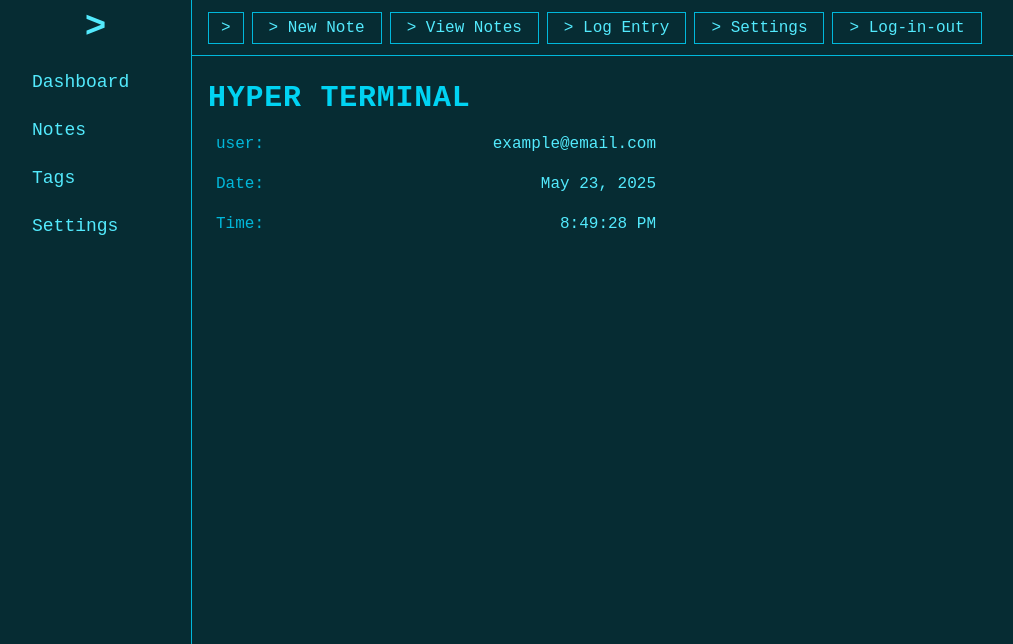
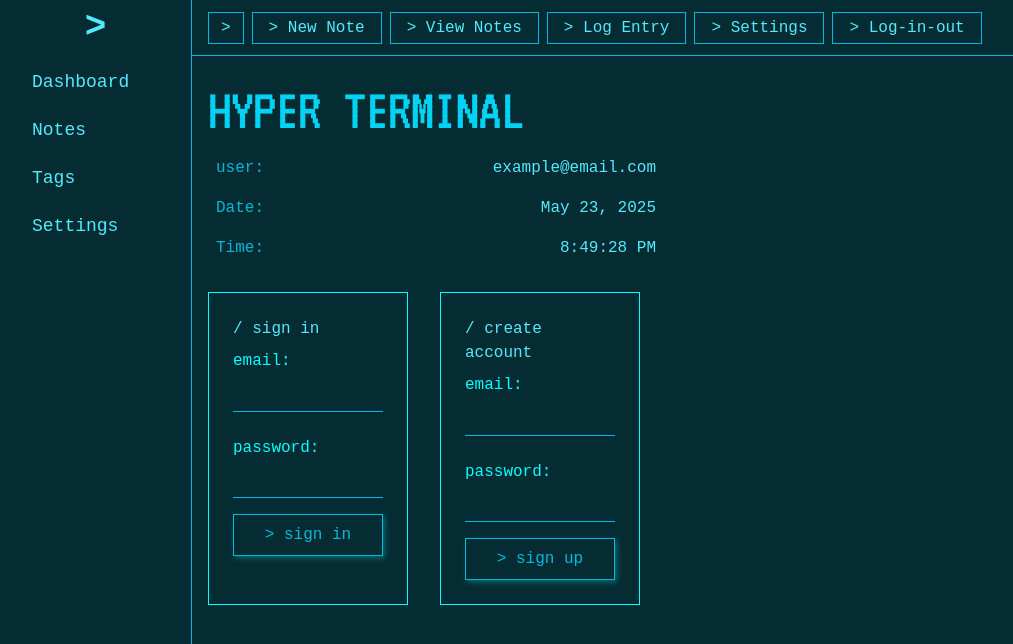
Before and after one commit to thachghub/terminal-notes-app-v2, a Next.js app: page /dashboard in a window 1280 px wide. Shown: the top 644 px of the page, without its empty margins (0-1013 px from the left). Built offline with nearby package versions, Linux system fonts and the light colour scheme; a web font is replaced by a local one.

Commit message:
feat: Add master login panel with horizontal alignment
- Added VT323 font for title
- Implemented login panel with sign in and sign up forms
- Aligned panels horizontally
- Added terminal-style styling and animations

```diff
--- a/src/app/globals.css
+++ b/src/app/globals.css
@@ -19,11 +19,18 @@
   }
 }
 
-/* Terminal-style font */
+/* Terminal-style fonts */
 @font-face {
   font-family: 'TerminalFont';
   src: url('/fonts/terminal-font.woff2') format('woff2'),
        url('/fonts/terminal-font.woff') format('woff');
+  font-weight: normal;
+  font-style: normal;
+}
+
+@font-face {
+  font-family: 'VT323';
+  src: url('/fonts/vt323.woff2') format('woff2');
   font-weight: normal;
   font-style: normal;
 }
@@ -40,3 +47,39 @@
     font-family: 'TerminalFont', monospace;
   }
 }
+
+/* Master Login Panel Styles */
+.masterloginpanel {
+  display: flex;
+  gap: 2rem;
+  padding: 0;
+}
+
+.masterloginpanel .panel {
+  border: 1px solid #00ffff;
+  padding: 1.5rem;
+  width: 200px;
+  background: #062c33;
+}
+
+.masterloginpanel label {
+  display: block;
+  margin: 0.5rem 0 0.25rem;
+  color: #00ffff;
+}
+
+.masterloginpanel input {
+  width: 100%;
+  padding: 0.3rem;
+  margin-bottom: 1rem;
+  font-family: inherit;
+}
+
+.masterloginpanel button {
+  width: 100%;
+  padding: 0.5rem;
+  font-size: 1rem;
+  cursor: pointer;
+  font-family: inherit;
+  box-shadow: 2px 2px 5px #00ffff50;
+}
--- a/src/components/TerminalDisplay.tsx
+++ b/src/components/TerminalDisplay.tsx
@@ -8,6 +8,29 @@ export default function TerminalDisplay() {
     <div className="w-full min-h-screen bg-[#062c33] pt-6 px-4">
       <TerminalTitle />
       <TerminalDisplayWidgets />
+      <div className="masterloginpanel mt-8">
+        <div className="panel">
+          <div>/ sign in</div>
+          <label htmlFor="signin-email">email:</label>
+          <input type="email" id="signin-email" className="border-b border-cyan-500 text-cyan-500 bg-transparent" />
+          <label htmlFor="signin-password">password:</label>
+          <input type="password" id="signin-password" className="border-b border-cyan-500 text-cyan-500 bg-transparent" />
+          <button className="border border-cyan-500 text-cyan-500 hover:bg-cyan-500/10 transition-colors">
+            &gt; sign in
+          </button>
+        </div>
+
+        <div className="panel">
+          <div>/ create account</div>
+          <label htmlFor="signup-email">email:</label>
+          <input type="email" id="signup-email" className="border-b border-cyan-500 text-cyan-500 bg-transparent" />
+          <label htmlFor="signup-password">password:</label>
+          <input type="password" id="signup-password" className="border-b border-cyan-500 text-cyan-500 bg-transparent" />
+          <button className="border border-cyan-500 text-cyan-500 hover:bg-cyan-500/10 transition-colors">
+            &gt; sign up
+          </button>
+        </div>
+      </div>
     </div>
   );
 }
--- a/src/components/TerminalTitle.tsx
+++ b/src/components/TerminalTitle.tsx
@@ -1,6 +1,6 @@
 export default function TerminalTitle() {
   return (
-    <h1 className="text-cyan-400 text-3xl mb-4 font-bold tracking-wide">
+    <h1 className="text-cyan-400 text-6xl mb-4 font-[VT323] tracking-tight">
       HYPER TERMINAL
     </h1>
   );
```
Also changed, not shown: public/fonts/vt323.woff2 (added).
